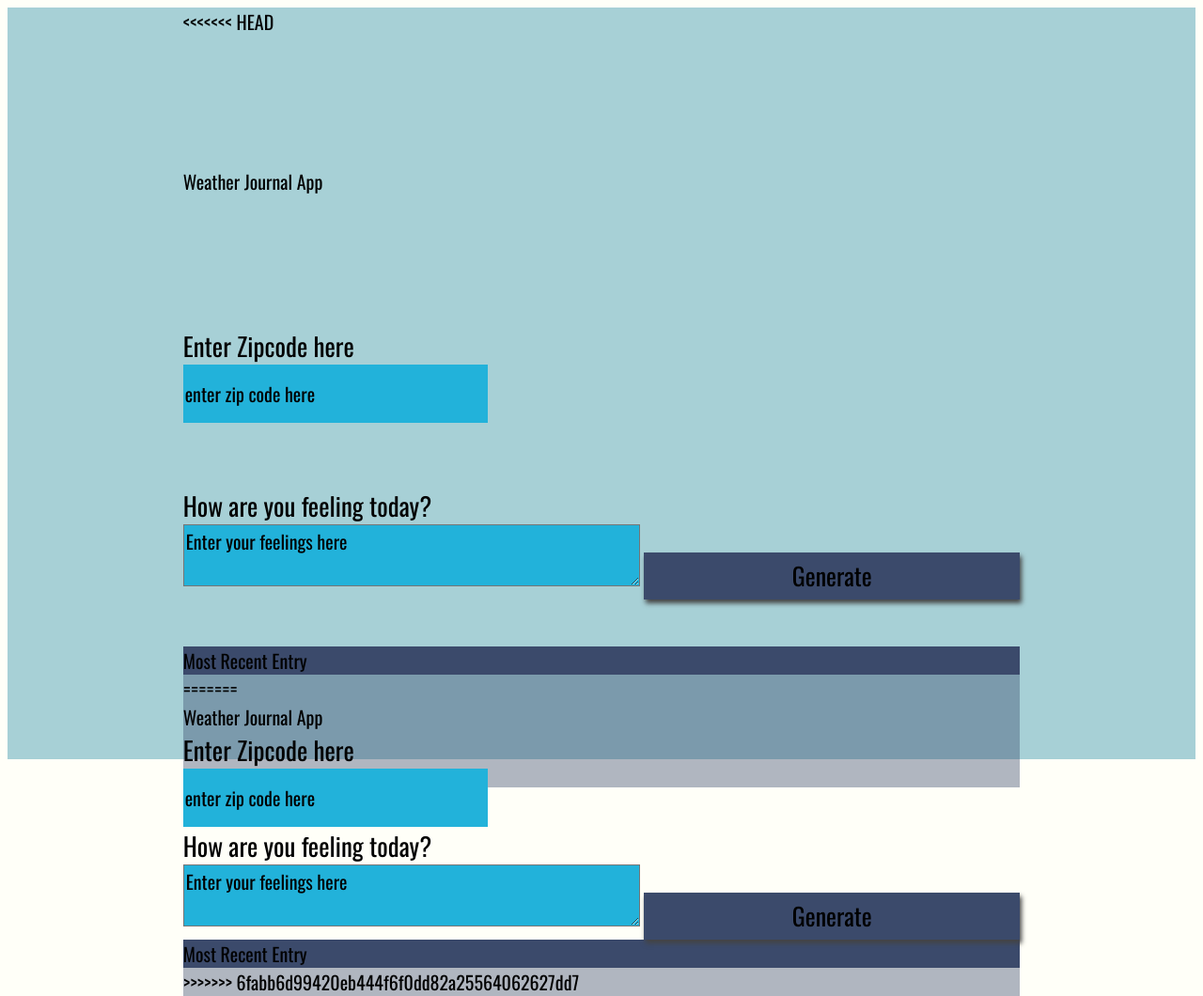
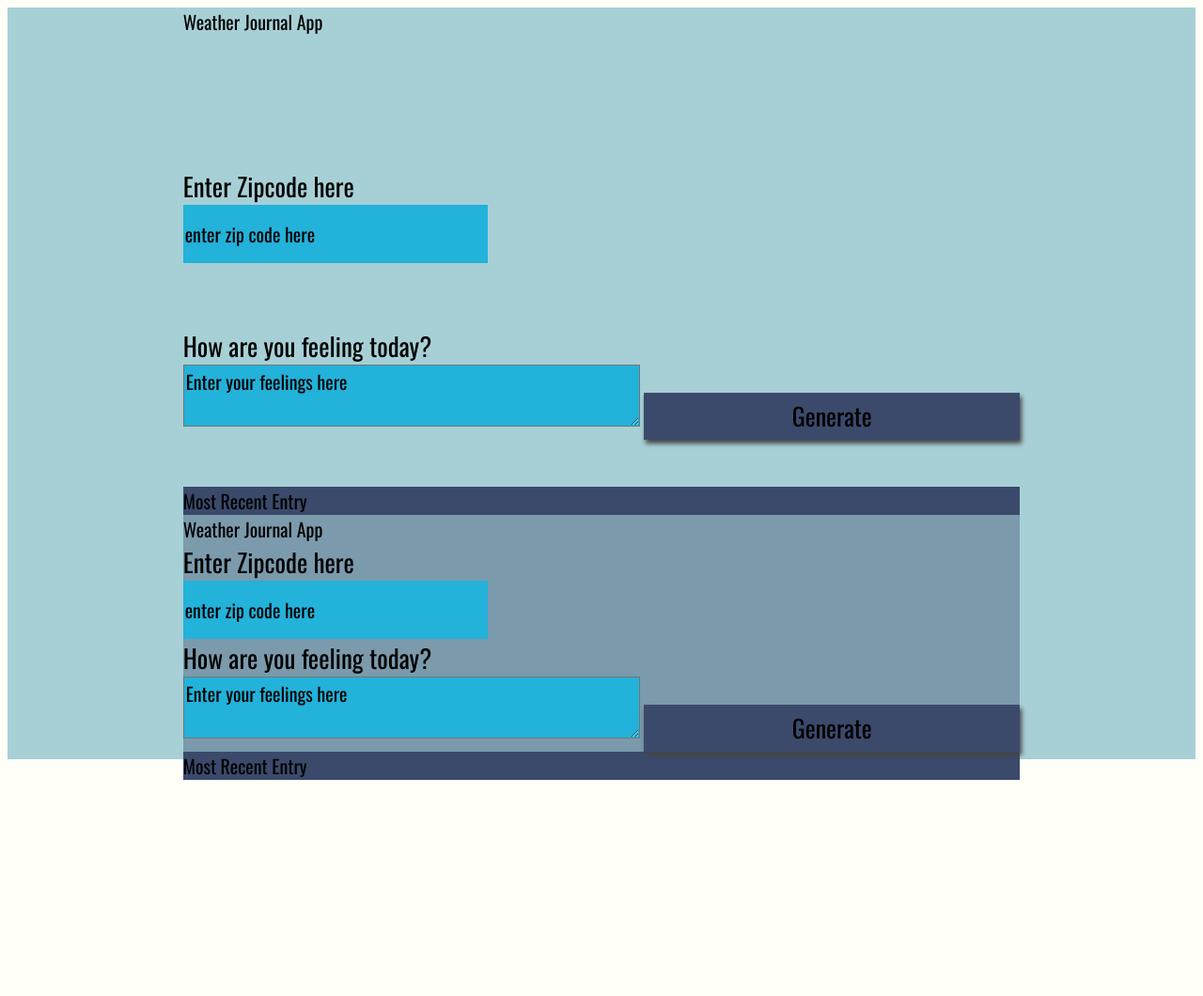
Before and after one commit to sumit07sinha/weather-app, a website: page website/index.html in a window 1280 px wide. Shown: the whole page at 94% size. After the commit the page ends 830 px from the top, so only its background shows below. Drawn offline with nearby package versions, Linux system fonts and the light colour scheme; a web font is replaced by a local one.

Commit message:
Update index.html

```diff
--- a/website/index.html
+++ b/website/index.html
@@ -10,7 +10,6 @@
 
 <body>
     <div id="app">
-<<<<<<< HEAD
       <div class="holder headline">
         Weather Journal App
       </div>
@@ -35,7 +34,6 @@
           <div id="date"></div>
           <div id="temp"></div>
           <div id="content"></div>
-=======
         <div class="holder headline">
             Weather Journal App
             <div id="date"></div>
@@ -56,7 +54,6 @@
                 <div id="temp"></div>
                 <div id="content"></div>
             </div>
->>>>>>> 6fabb6d99420eb444f6f0dd82a25564062627dd7
         </div>
     </div>
     <script src="app.js" type="text/javascript"></script>
```
